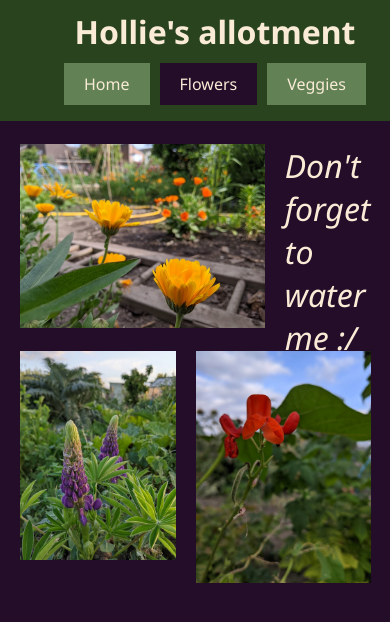
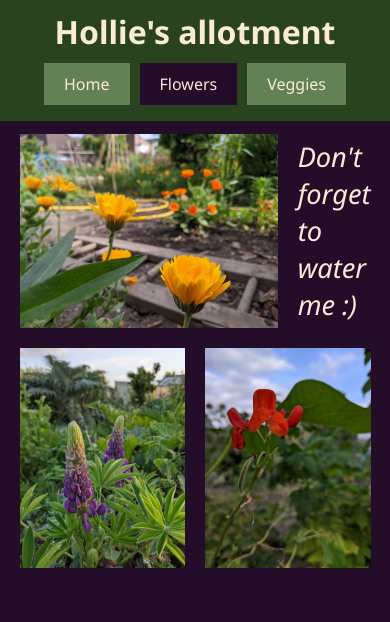
Before and after one commit to DorukEmre/Allotment, a website with bundled scripts: page index.html in a window 390 px wide. Both pictures are taken after a click on the item "Flowers". Built offline with nearby package versions, Linux system fonts and the light colour scheme.

Commit message:
Adjusted header padding and grid gap

```diff
--- a/src/app/display-flowers-page.js
+++ b/src/app/display-flowers-page.js
@@ -23,7 +23,7 @@ export const displayFlowersPage = () => {
     image1.src = image1FlowersPage;
     image2.src = image2FlowersPage;
     image3.src = image3FlowersPage;
-    sentence.textContent = "Don't forget to water me :/"
+    sentence.textContent = "Don't forget to water me :)"
     imageSection.appendChild(image1);
     imageSection.appendChild(image2);
     imageSection.appendChild(image3);
--- a/src/app/display-veggies-page.js
+++ b/src/app/display-veggies-page.js
@@ -24,6 +24,6 @@ export const displayVeggiesPage = () => {
     imageSection.appendChild(image1);
     imageSection.appendChild(image2);
 
-    sentence.textContent = "Eat me!"
+    sentence.textContent = "Eat me if you can!"
     textSection.appendChild(sentence);
 }
--- a/src/style.css
+++ b/src/style.css
@@ -3,6 +3,9 @@ body {
     font-family: 'Noto Sans', sans-serif;
     margin: 0;
     background: #230D28;
+}
+#content {
+    width: 100%;
 }
 greens {
     background: #628256;
@@ -37,17 +40,19 @@ header {
     justify-content: space-between;
     align-items: center;
     background: #28431E;
-    padding: 0 20px;
     position: fixed;
     top: 0;
     left: 0;
     width: 100%;
 }
+header h1 {
+    padding: 0 20px;
+}
 header ul {
     display: flex;
     justify-content: center;
     gap: 10px;
-    padding-right: 40px;
+    padding: 0 20px;
 }
 header li {
     list-style-type: none;
@@ -143,6 +148,7 @@ main {
     header {
         flex-direction: column;
         align-items: center;
+        padding: 0;
     }
     h1 {
         margin: 10px 0 0;
@@ -153,11 +159,16 @@ main {
     main {
         margin-top: 144px;
     }
+    .homeContainer {
+        gap: 20px;
+    }
     .flowersContainer > section:first-of-type {
         width: 90%;
+        align-items: center;
     }
     .flowersContainer p {
         margin: 0;
+        font-size: 1.7rem;
     }
     .veggiesContainer > section:first-of-type {
         width: 90%;
```
Also changed, not shown: dist/main.js.
